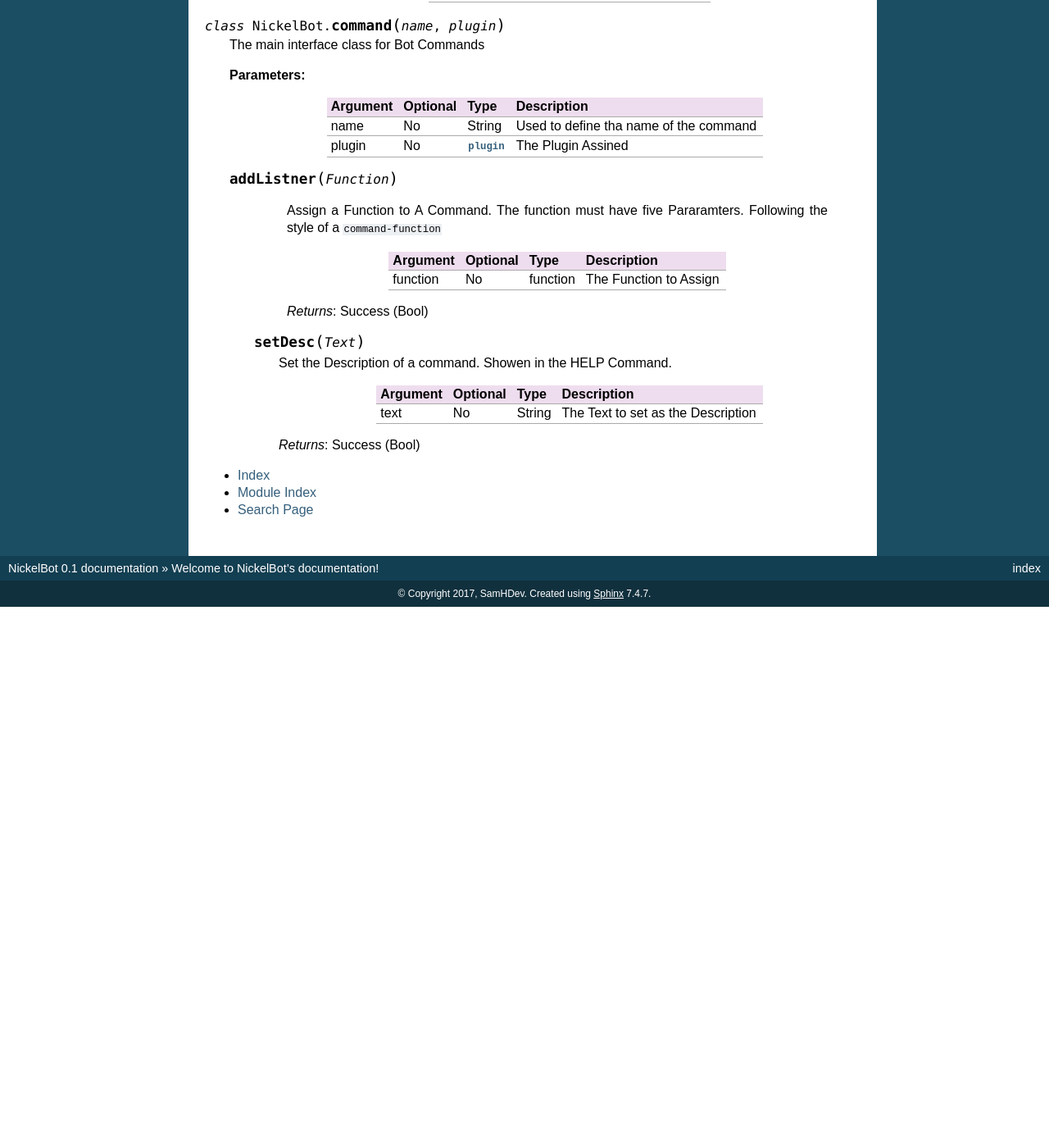
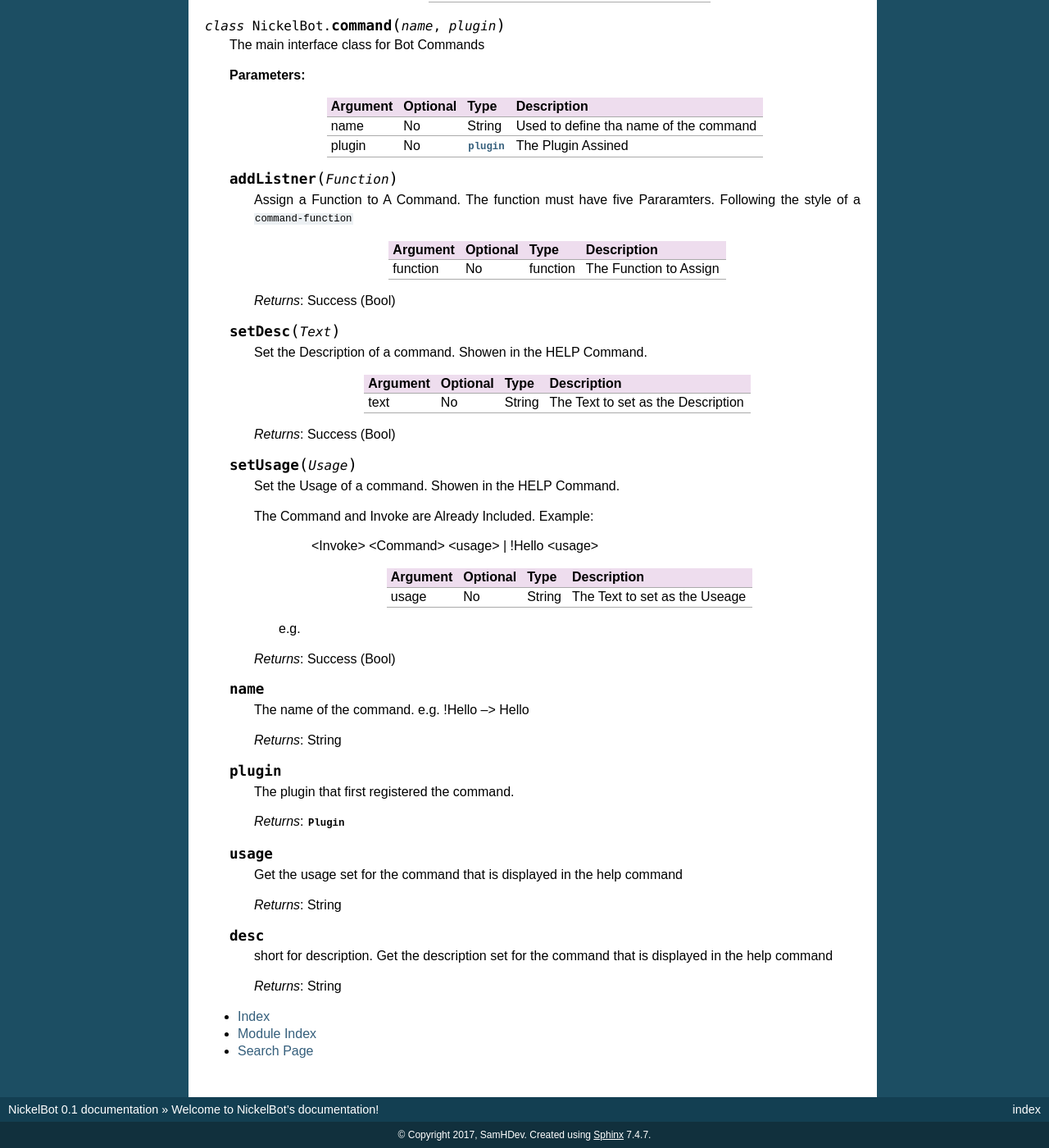
Before and after one commit to SamHDev/NickelBot, a Sphinx documentation site: the page built from docs/index.rst, in a window 1280 px wide and 1400 px high, scrolled down 1819 px. Shown: the whole window at 82% size. Built offline with Sphinx 7.4.7, drawn with Linux system fonts in a browser that asks for light colours; before the commit the page ends 2559 px from its top, so only the background shows below that; some of the changed text lies outside the part shown.

Commit message:
Create index.rst

```diff
--- a/docs/index.rst
+++ b/docs/index.rst
@@ -167,7 +167,7 @@
 
         *Returns*: Success (Bool)
 
-     .. function:: setDesc(Text)
+    .. function:: setDesc(Text)
 
         Set the Description of a command.
         Showen in the HELP Command.
@@ -181,6 +181,49 @@
         *Returns*: Success (Bool)
 
 
+    .. function:: setUsage(Usage)
+
+        Set the Usage of a command.
+        Showen in the HELP Command.
+
+        The Command and Invoke are Already Included. Example:
+            <Invoke> <Command> <usage>    | !Hello <usage>
+         +----------+----------+-----------------+-----------------------------------------------------------+
+         | Argument | Optional | Type            | Description                                               |
+         +==========+==========+=================+===========================================================+
+         | usage    | No       | String          | The Text to set as the Useage                             |
+         +----------+----------+-----------------+-----------------------------------------------------------+
+
+         e.g.
+
+        *Returns*: Success (Bool)
+
+    .. attribute:: name
+
+        The name of the command. e.g. !Hello --> Hello
+
+        *Returns*: String
+
+    .. attribute:: plugin
+
+        The plugin that first registered the command.
+
+        *Returns*: :class:`Plugin`
+
+
+    .. attribute:: usage
+
+        Get the usage set for the command that is displayed in the help command
+
+        *Returns*: String
+
+    .. attribute:: desc
+
+        short for description. Get the description set for the command that is displayed in the help command
+
+        *Returns*: String
+
+
 * :ref:`genindex`
 * :ref:`modindex`
 * :ref:`search`
```
